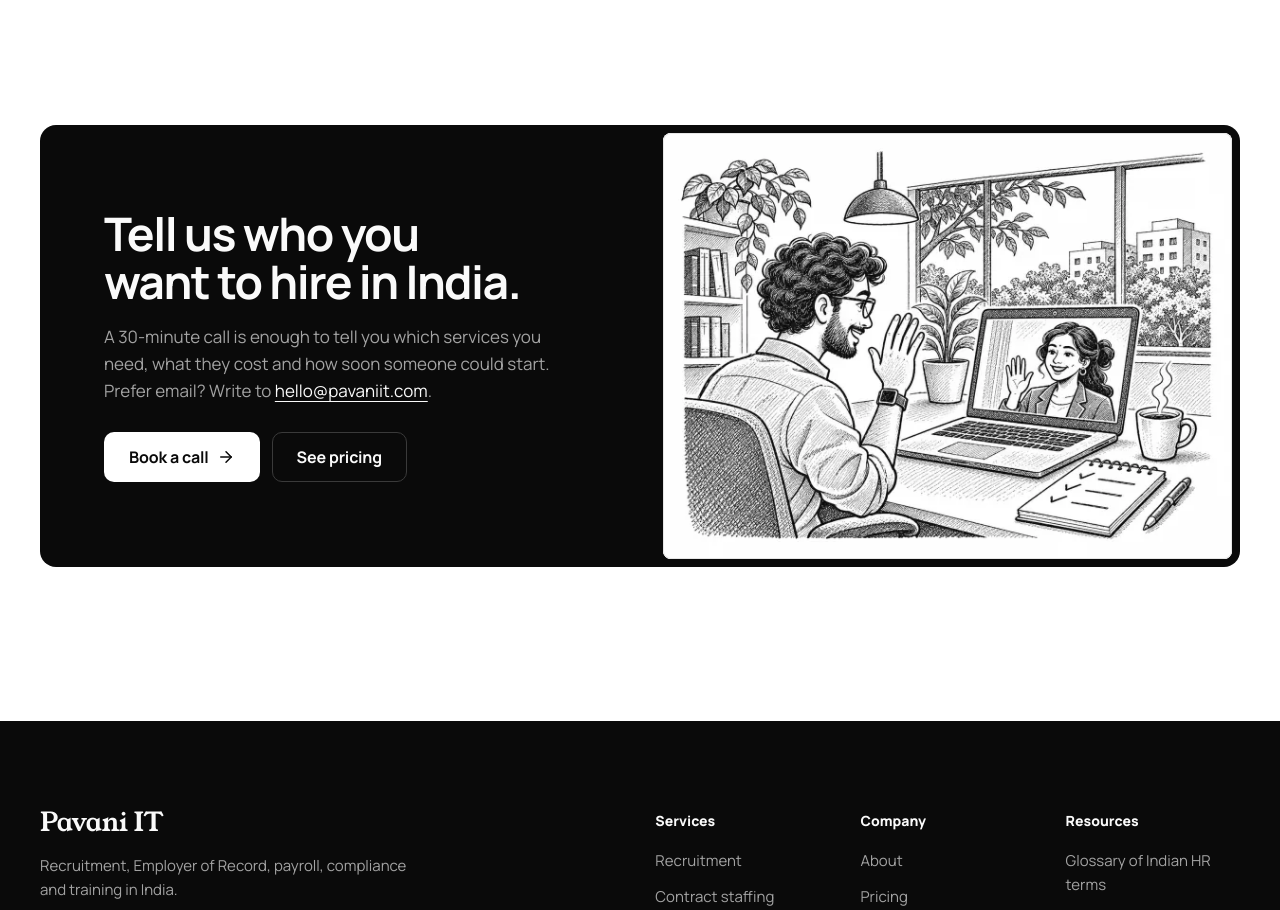
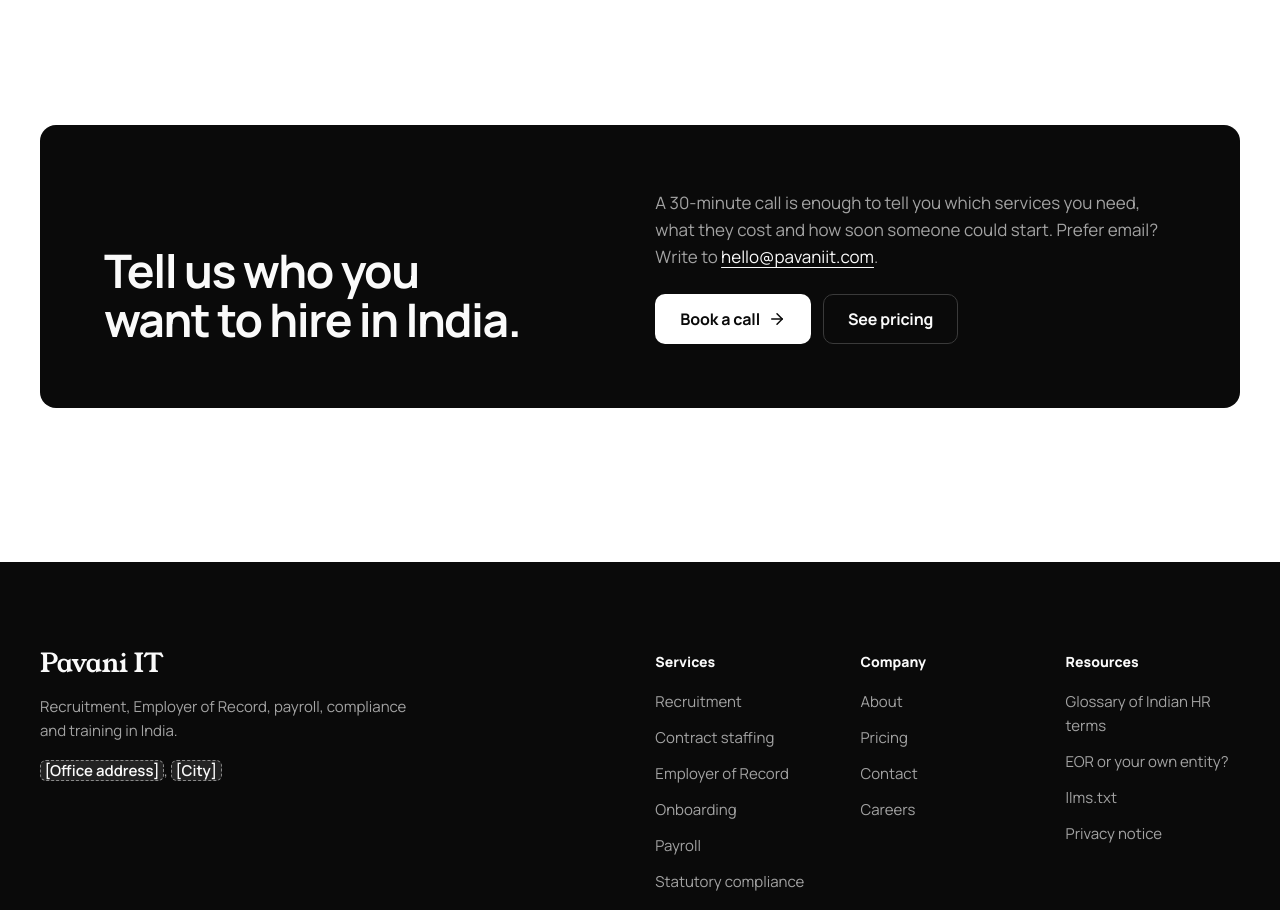
Before and after one commit to Varunsai2000/pavaniit-com, a Next.js app: page / in a window 1280 px wide. Shown: the part 6180-7090 px from the top of the page. Built offline with nearby package versions, Linux system fonts and the light colour scheme.

Commit message:
CTA band: text only on the grid, no repeated illustration

```diff
--- a/src/app/globals.css
+++ b/src/app/globals.css
@@ -467,14 +467,12 @@ table { font-variant-numeric: tabular-nums; }
 
 /* ---------- CTA band ---------- */
 
-.cta-band { position: relative; overflow: hidden; display: grid; grid-template-columns: var(--grid-half); column-gap: var(--grid-gap); align-items: stretch; border-radius: var(--radius-card); background: var(--color-inverse); color: var(--color-on-inverse); }
-.cta-copy { padding: clamp(var(--space-10), 5vw, var(--space-16)); align-self: center; }
+.cta-band { display: grid; grid-template-columns: var(--grid-half); gap: var(--space-6) var(--grid-gap); align-items: end; padding: clamp(var(--space-10), 5vw, var(--space-16)); border-radius: var(--radius-card); background: var(--color-inverse); color: var(--color-on-inverse); }
 .cta-band .h2 { color: var(--color-on-inverse); max-width: var(--measure-heading-wide); }
-.cta-band p { margin-top: var(--space-4); color: var(--color-on-inverse-2); max-width: var(--measure-cta); }
+.cta-band p { color: var(--color-on-inverse-2); max-width: var(--measure-cta); }
 .cta-band p a { color: var(--color-on-inverse); }
-.cta-actions { display: flex; flex-wrap: wrap; gap: var(--space-3); margin-top: var(--space-7); }
-.cta-art { align-self: stretch; }
-@media (max-width: 860px) { .cta-band { grid-template-columns: minmax(0, 1fr); } .cta-art { order: -1; max-height: var(--size-art-max); } }
+.cta-actions { display: flex; flex-wrap: wrap; gap: var(--space-3); margin-top: var(--space-6); }
+@media (max-width: 860px) { .cta-band { grid-template-columns: minmax(0, 1fr); align-items: start; } }
 
 /* ---------- Inner pages ---------- */
 
--- a/src/app/tokens.css
+++ b/src/app/tokens.css
@@ -215,7 +215,6 @@
   --size-day: 40px;         /* calendar day cell, max */
   --size-chevron: 12px;     /* select arrow, FAQ marker */
   --size-art-min: 200px;    /* next-stage card art, min height */
-  --size-art-max: 300px;    /* CTA art height on phones */
   --size-hero-visual-min: 420px; /* hero picture never gets shorter than this beside the copy */
   --size-float-w: 300px;    /* floating cards over the hero */
   --size-float-w-lg: 320px;
--- a/src/components/bits.tsx
+++ b/src/components/bits.tsx
@@ -1,8 +1,7 @@
 import Link from "next/link";
 import { ArrowRight, Check, Plus } from "lucide-react";
-import { isPlaceholder } from "@/content/site";
-import type { QA, StageId } from "@/content/stages";
-import Art from "./Art";
+import { isPlaceholder, site } from "@/content/site";
+import type { QA } from "@/content/stages";
 
 /** Renders a site.ts value; placeholders get a dashed outline so they're easy to find. */
 export function V({ children }: { children: string }) {
@@ -83,13 +82,14 @@ export function CtaBand({
   return (
     <section className="section-tight" aria-labelledby="cta-title">
       <div className="wrap">
+        {/* Text only: the headline in the left half, the offer and buttons from column 7. */}
         <div className="cta-band">
-          <div className="cta-copy">
-            <h2 className="h2" id="cta-title">
-              {title}
-            </h2>
+          <h2 className="h2" id="cta-title">
+            {title}
+          </h2>
+          <div className="cta-body">
             <p>
-              {body} Prefer email? Write to <a href="mailto:hello@pavaniit.com">hello@pavaniit.com</a>.
+              {body} Prefer email? Write to <a href={`mailto:${site.email}`}>{site.email}</a>.
             </p>
             <div className="cta-actions">
               <Link prefetch={false} className="btn btn-light" href="/contact/">
@@ -102,9 +102,6 @@ export function CtaBand({
                 </Link>
               )}
             </div>
-          </div>
-          <div className="cta-art frame frame-inset frame-fill">
-            <Art name="hire" decorative sizes="(max-width: 860px) 100vw, 45vw" />
           </div>
         </div>
       </div>
```
Also changed, not shown: 2 other files (tests, documents, lock files or other folders).
